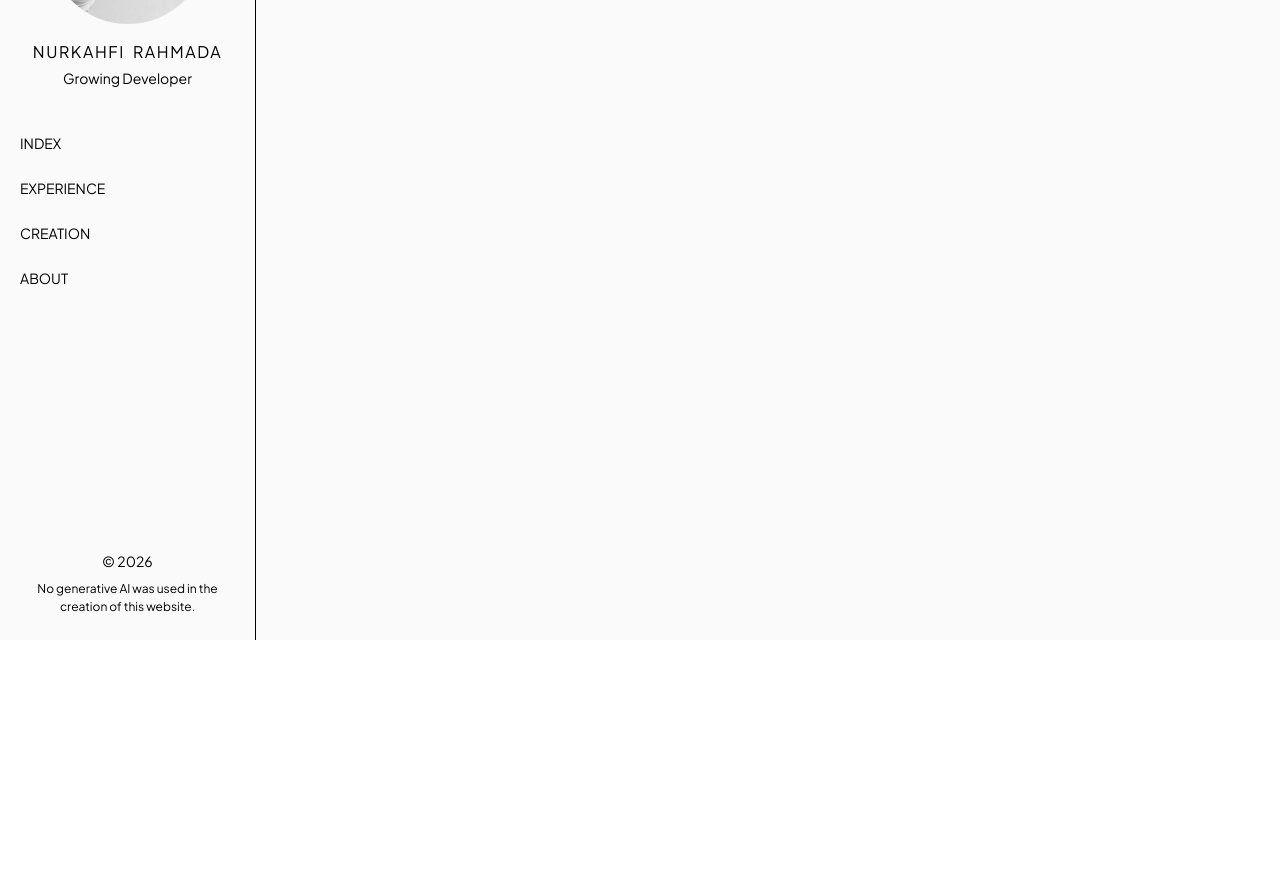
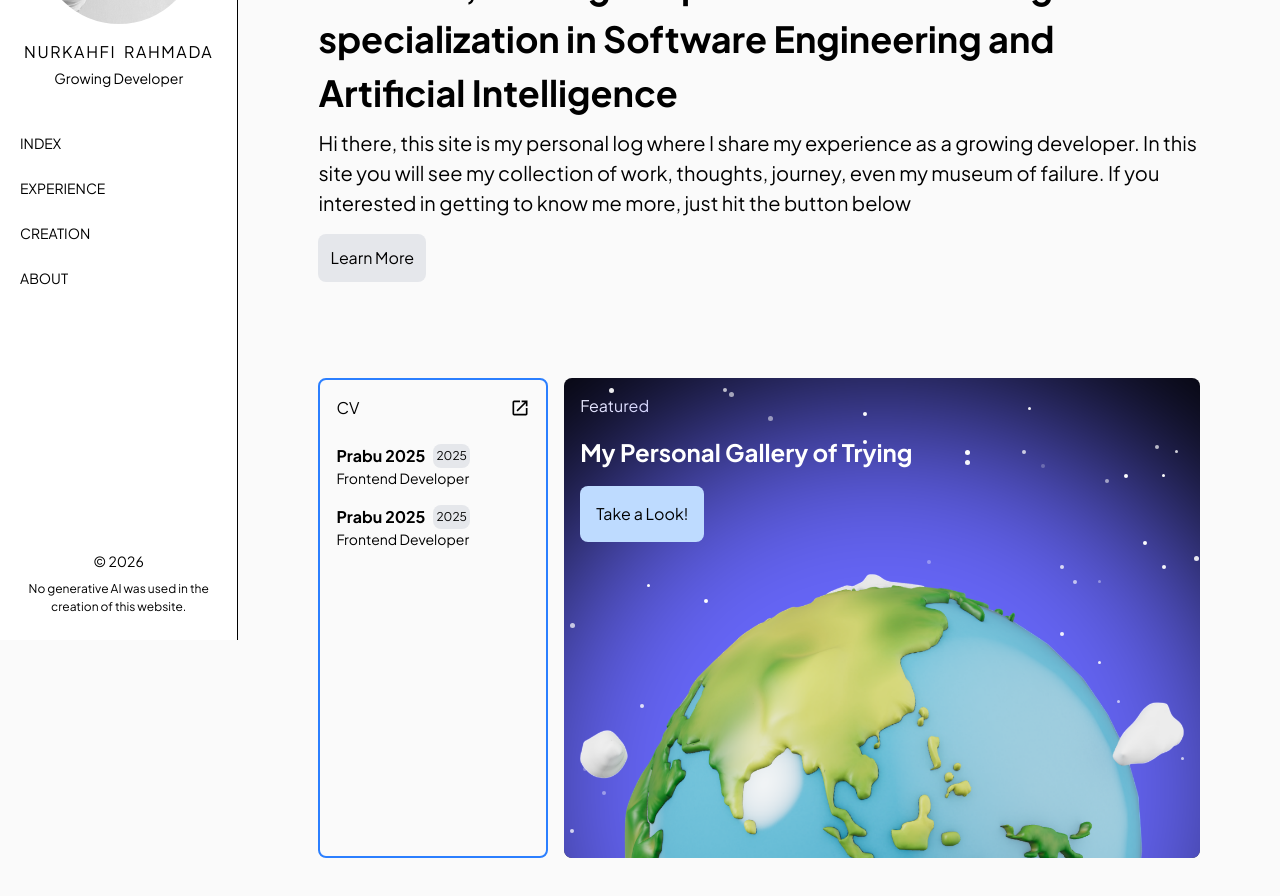
Before and after one commit to nrkahfirhmd/personal-portfolio, a React (Vite) app: page / in a window 1280 px wide. Shown: the part 160-1056 px from the top of the page. Before the commit the page ends 800 px from the top, so only its background shows below. Built offline with nearby package versions, Linux system fonts and the light colour scheme.

Commit message:
feat: index

```diff
--- a/src/App.jsx
+++ b/src/App.jsx
@@ -1,4 +1,6 @@
+import { MdOutlineOpenInNew } from "react-icons/md";
 import Sidebar from "./components/Sidebar";
+import Stars from "./components/Stars";
 
 export default function App() {
     return (
@@ -6,11 +8,12 @@ export default function App() {
             <div className="min-h-dvh bg-(--color-background) flex flex-col lg:flex-row">
                 <Sidebar/>
 
-                <div className="w-full h-dvh">
-                    {/* <div className="flex flex-col gap-4 px-20 py-16 gap-4 w-full h-full">
+                <div className="w-full min-h-dvh">
+                    <div className="flex flex-col px-8 py-12 lg:px-20 lg:py-16 gap-12 lg:gap-24 w-full h-full">
+                        <div className="flex flex-col gap-4 w-full">
                             <div className="flex w-full flex-col gap-2">
-                            <h1 className="font-bold text-4xl">Kahfi is a software developer who builds smart, scalable, and high impact solutions through his specialization in Software Engineering and Artificial Intelligence</h1>
-                            <p className="text-xl">Hi there, this site is my personal log where I share my experience as a growing developer. In this site you will see my collection of work, thoughts, journey, even my gallery of failure. If you interested in getting to know me more, just hit the button below</p>
+                                <h1 className="font-bold text-xl lg:text-4xl">Kahfi is a software developer who builds smart, scalable, and high impact solutions through his specialization in Software Engineering and Artificial Intelligence</h1>
+                                <p className="text-sm lg:text-xl">Hi there, this site is my personal log where I share my experience as a growing developer. In this site you will see my collection of work, thoughts, journey, even my museum of failure. If you interested in getting to know me more, just hit the button below</p>
                             </div>
 
                             <div>
@@ -18,11 +21,76 @@ export default function App() {
                                     Learn More
                                 </button>
                             </div>
+                        </div>
+
+                        <div className="flex flex-col lg:flex-row gap-4 w-full h-120 overflow-hidden">
+                            <div className="border-2 border-blue-500 w-full lg:w-[35%] h-full rounded-lg p-4 flex flex-col gap-6">
+                                <div className="flex gap-2 justify-between items-center">
+                                    <h4>
+                                        CV
+                                    </h4>
+                                    <span>
+                                        <MdOutlineOpenInNew size={20} />
+                                    </span>
+                                </div>
+
+                                <div className="flex flex-col gap-4">
+                                    <div>
+                                        <span className="flex gap-2 items-center">
+                                            <h1 className="font-bold">
+                                                Prabu 2025
+                                            </h1>
+                                            <h6 className="bg-gray-200 p-[3px] text-xs rounded-lg">
+                                                2025
+                                            </h6>
+                                        </span>
+                                        <h2 className="text-sm">
+                                            Frontend Developer
+                                        </h2>
+                                    </div>
 
                                     <div>
+                                        <span className="flex gap-2 items-center">
+                                            <h1 className="font-bold">
+                                                Prabu 2025
+                                            </h1>
+                                            <h6 className="bg-gray-200 p-[3px] text-xs rounded-lg">
+                                                2025
+                                            </h6>
+                                        </span>
+                                        <h2 className="text-sm">
+                                            Frontend Developer
+                                        </h2>
+                                    </div>
+                                </div>
+                            </div>
 
+                            <div className="relative bg-black text-white rounded-lg w-full h-full overflow-hidden p-4 gap-4 flex flex-col">
+                                <div className="flex gap-2 justify-between items-center">
+                                    Featured
                                 </div>
-                    </div> */}
+
+                                <div className="relative">
+                                    <div className="flex flex-col gap-4 z-2 relative">
+                                        <h1 className="font-bold lg:text-2xl">
+                                            My Personal Gallery of Trying
+                                        </h1>
+                                        <button className="p-2 lg:p-4 rounded-lg bg-blue-200 w-fit text-black cursor-pointer">
+                                            Take a Look!
+                                        </button>
+                                    </div>
+
+                                    <div>
+                                        <img src="/globe.png" alt="Globe" className="z-2 relative" />
+                                    </div>
+
+                                    <div className="glow" />
+                                </div>
+
+                                <Stars/>
+                            </div>
+                        </div>
+                    </div>
                 </div>
             </div>
         </>
--- a/src/components/Components.css
+++ b/src/components/Components.css
@@ -10,3 +10,28 @@
 .nav:hover {
     background: #eeeeee;
 }
+
+.glow {
+    position: absolute;
+    top: 50%;
+    left: 50%;
+    transform: translate(-50%, -50%);
+    width: 800px;
+    height: 800px;
+    background-color: rgb(103, 103, 250);
+    filter: blur(100px);
+    pointer-events: none;
+    border-radius: 50%;
+}
+
+@keyframes twinkle {
+
+    0%,
+    100% {
+        opacity: 0.2;
+    }
+
+    50% {
+        opacity: 1;
+    }
+}
--- a/src/components/Sidebar.jsx
+++ b/src/components/Sidebar.jsx
@@ -6,9 +6,9 @@ export default function Sidebar() {
     const [open, setIsOpen] = useState(true);
 
     return (
-        <div className='fixed lg:w-[20%] w-full h-dvh top-0'>
+        <div className={`${open ? "bg-white h-dvh" : ""} z-50 sticky lg:w-[20%] w-full top-0`}>
             <div className="w-full h-full lg:h-dvh gap-2 flex flex-col lg:border-r border-black">
-                <div className='flex w-full justify-between border-b lg:border-none border-black relative'>
+                <div className='bg-white flex w-full justify-between border-b lg:border-none border-black relative'>
                     <div className={`h-full w-full flex lg:flex-col lg:p-6 gap-4 lg:justify-center lg:items-center ${open ? "flex-col px-6 py-4" : "items-center p-2"}`}>
                         <div className={`${open ? "w-25" : "w-15"} lg:w-40 rounded-full overflow-hidden transition-all transition-500`}>
                             <img src="/photo.jpg" alt="potrait" className="" />
--- /dev/null
+++ b/src/components/Stars.jsx
@@ -0,0 +1,42 @@
+import { useState, useEffect } from "react";
+
+export default function Stars() {
+    const [stars, setStars] = useState([]);
+
+    useEffect(() => {
+        const starsCount = 52
+
+        const newStars = Array.from({ length: starsCount }).map((_, i) => ({
+            id: i,
+            x: Math.round(Math.random() * 100),
+            y: Math.round(Math.random() * 100),
+            size: Math.round(Math.random() * 2 + 3),
+            opacity: Math.round(Math.random()),
+            animationDelay: `${Math.random() * 5}s`
+        }));
+
+        setStars(newStars);
+    }, [])
+
+    return (
+        <div className="absolute top-0 left-0 w-full h-full pointer-events-none overflow-hidden">
+            {stars.map((star) => (
+                <div
+                    key={star.id}
+                    style={{
+                        position: "absolute",
+                        left: `${star.x}%`,
+                        top: `${star.y}%`,
+                        width: `${star.size}px`,
+                        height: `${star.size}px`,
+                        backgroundColor: "white",
+                        borderRadius: "50%",
+                        opacity: star.opacity,
+                        animation: `twinkle 3s infinite ease-in-out`,
+                        animationDelay: star.animationDelay
+                    }}
+                />
+            ))}
+        </div>
+    )
+}
```
Also changed, not shown: public/globe.png (added). Lines whose indentation alone changed are shown as unchanged.
